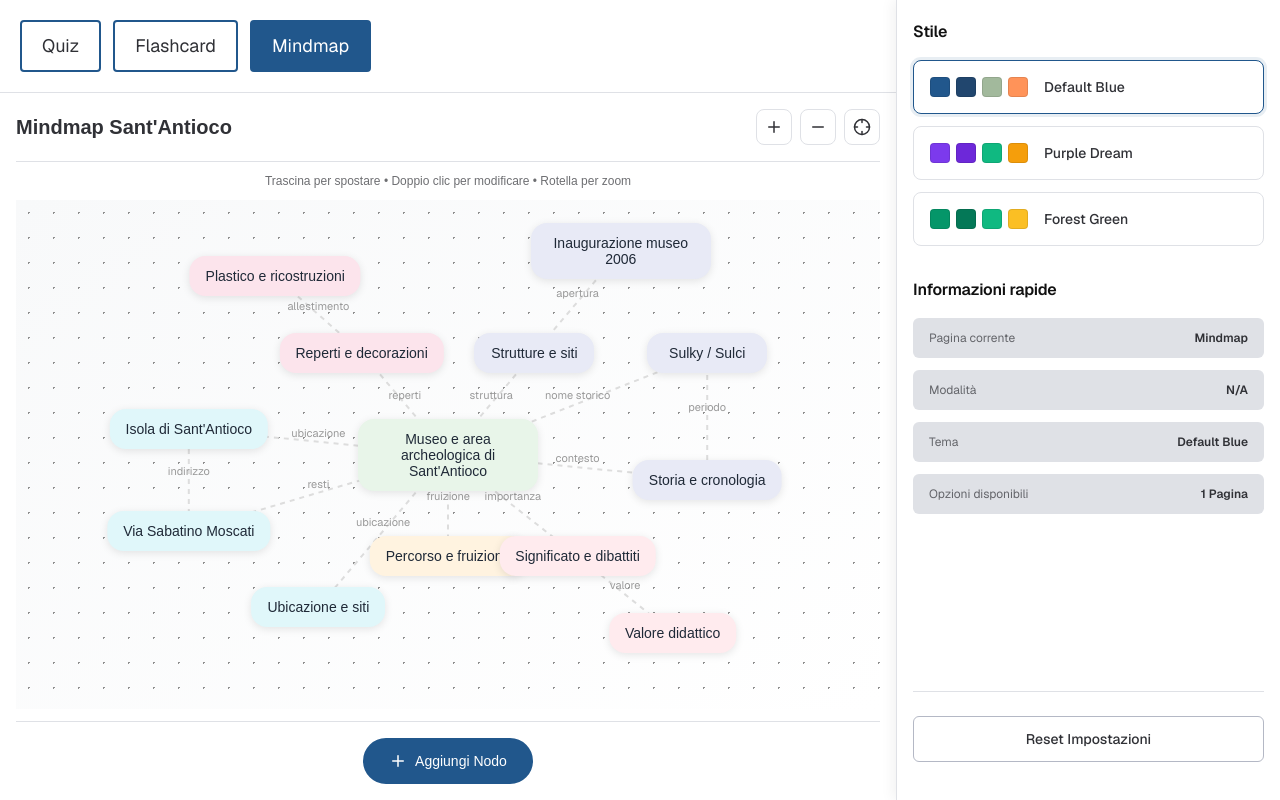
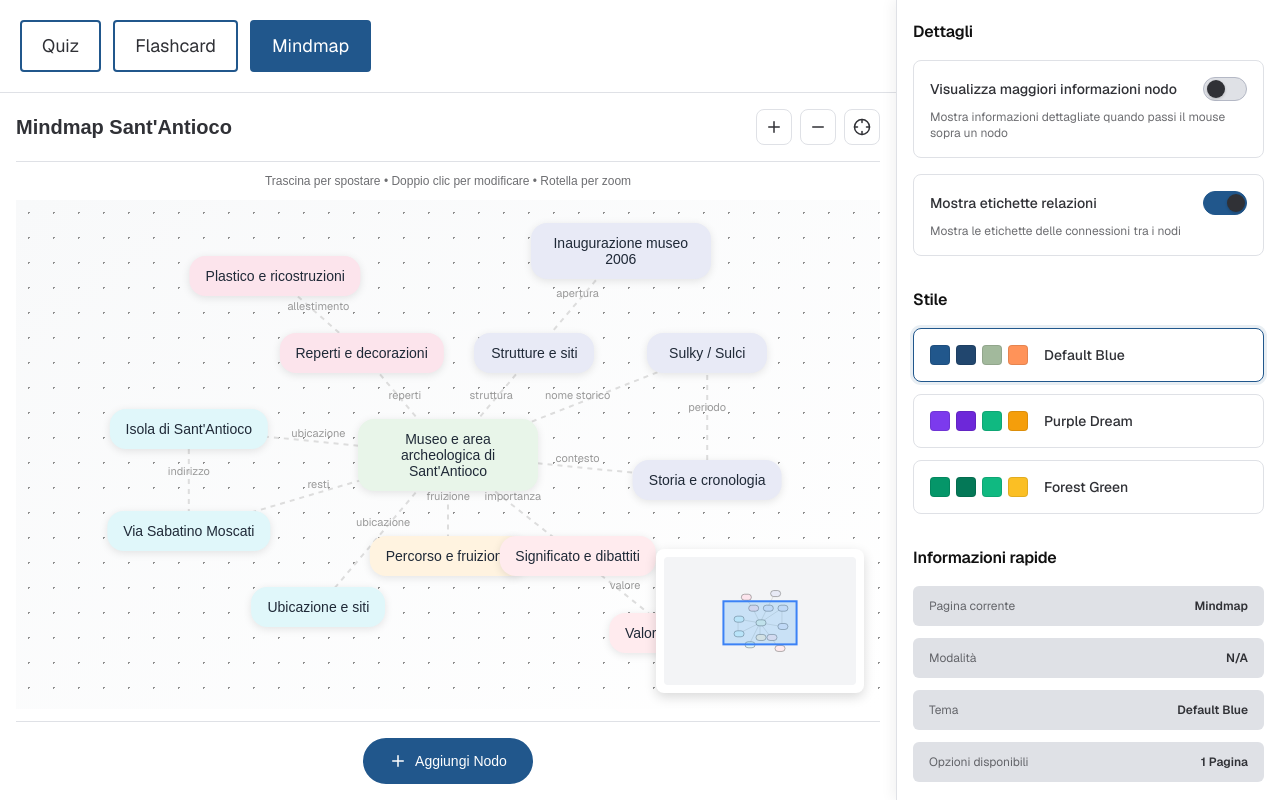
Before and after one commit to memoraiz-ai/demo_widget, a React (Create React App) app: page / in a window 1280 px wide. Both pictures are taken after a click on the button "Mindmap". Built offline with nearby package versions, Linux system fonts and the light colour scheme.

Commit message:
add dettagli for mindmap

```diff
--- a/src/App.js
+++ b/src/App.js
@@ -83,6 +83,8 @@ function App() {
   const [currentTheme, setCurrentTheme] = useState(colorPalettes.default);
   const [timerEnabled, setTimerEnabled] = useState(true);
   const [immediateFeedbackEnabled, setImmediateFeedbackEnabled] = useState(true);
+  const [showNodeDetails, setShowNodeDetails] = useState(false);
+  const [showConnectionLabels, setShowConnectionLabels] = useState(true);
   const flashcardRef = useRef(null);
 const mindmapRef = useRef(null);
 
@@ -126,7 +128,7 @@ const mindmapRef = useRef(null);
     } else if (currentPage === 'flashcard') {
       return <Flashcard ref={flashcardRef} theme={currentTheme} mode={flashcardMode} timerEnabled={timerEnabled} />;
     } else if (currentPage === 'mindmap') {
-      return <Mindmap ref={mindmapRef} theme={currentTheme} />;
+      return <Mindmap ref={mindmapRef} theme={currentTheme} showNodeDetails={showNodeDetails} showConnectionLabels={showConnectionLabels} />;
     }
     return renderQuiz();
   };
@@ -187,6 +189,10 @@ const mindmapRef = useRef(null);
           setTimerEnabled={setTimerEnabled}
           immediateFeedbackEnabled={immediateFeedbackEnabled}
           setImmediateFeedbackEnabled={setImmediateFeedbackEnabled}
+          showNodeDetails={showNodeDetails}
+          setShowNodeDetails={setShowNodeDetails}
+          showConnectionLabels={showConnectionLabels}
+          setShowConnectionLabels={setShowConnectionLabels}
         />
       </div>
     </div>
--- a/src/components/Mindmap/Mindmap.js
+++ b/src/components/Mindmap/Mindmap.js
@@ -1,7 +1,76 @@
 import React, { useState, useRef, useEffect, forwardRef } from 'react';
 import { Plus, Minus, Crosshair } from 'lucide-react';
 
-const MindMap = forwardRef(({ theme }, ref) => {
+// Informazioni locali per ogni nodo
+const nodeInfoData = {
+  1: {
+    title: 'Museo e area archeologica di Sant\'Antioco',
+    description: 'Complesso museale e archeologico',
+    extract: 'Principale sito culturale della Sardegna sud-occidentale che valorizza i reperti dell\'antica città fenicio-punica di Sulky.',
+  },
+  2: {
+    title: 'Isola di Sant\'Antioco',
+    description: 'Isola del sud-ovest della Sardegna',
+    extract: 'Quarta isola italiana per estensione, collegata alla Sardegna da un istmo. Ricca di testimonianze fenicie, puniche e romane.',
+  },
+  3: {
+    title: 'Via Sabatino Moscati',
+    description: 'Indirizzo del museo',
+    extract: 'Via dedicata a Sabatino Moscati, esperto di civiltà fenicia e punica. Ospita l\'ingresso principale del complesso.',
+  },
+  4: {
+    title: 'Ubicazione e siti',
+    description: 'Posizione geografica e siti archeologici',
+    extract: 'Il complesso si trova nel centro storico e include necropoli punica e tophet, uno dei più importanti del Mediterraneo.',
+  },
+  5: {
+    title: 'Storia e cronologia',
+    description: 'Sviluppo storico del sito',
+    extract: 'La storia copre oltre 2500 anni, dalla fondazione fenicia di Sulky (VIII sec. a.C.) all\'epoca bizantina e medievale.',
+  },
+  6: {
+    title: 'Sulky / Sulci',
+    description: 'Antica città fenicio-punica',
+    extract: 'Una delle più importanti città fenicie in Sardegna (VIII sec. a.C.), divenne centro punico e poi città romana.',
+  },
+  7: {
+    title: 'Percorso e fruizione',
+    description: 'Modalità di visita del museo',
+    extract: 'Percorso cronologico e tematico con spazi espositivi al chiuso e aree archeologiche all\'aperto con pannelli didattici.',
+  },
+  8: {
+    title: 'Significato e dibattiti',
+    description: 'Rilevanza culturale e scientifica',
+    extract: 'Sito di grande importanza per lo studio delle civiltà fenicio-puniche, con scoperte sui rituali religiosi e pratiche funerarie.',
+  },
+  9: {
+    title: 'Valore didattico',
+    description: 'Importanza educativa del museo',
+    extract: 'Eccellente risorsa didattica con laboratori e visite guidate per comprendere la storia antica della Sardegna.',
+  },
+  10: {
+    title: 'Reperti e decorazioni',
+    description: 'Collezione archeologica',
+    extract: 'Collezione di ceramiche, gioielli, amuleti e stele funerarie che documentano la vita quotidiana e religiosa antica.',
+  },
+  11: {
+    title: 'Strutture e siti',
+    description: 'Architettura e complessi archeologici',
+    extract: 'Include museo, necropoli ipogea nel tufo, tophet e resti della città romana. Ogni area offre una prospettiva diversa.',
+  },
+  12: {
+    title: 'Plastico e ricostruzioni',
+    description: 'Modelli e rappresentazioni',
+    extract: 'Plastici e ricostruzioni che visualizzano l\'aspetto originale della città e l\'organizzazione urbana di Sulky/Sulci.',
+  },
+  13: {
+    title: 'Inaugurazione museo 2006',
+    description: 'Apertura del museo moderno',
+    extract: 'Rinnovato nel 2006 con allestimento moderno, tecnologie multimediali e percorsi didattici innovativi.',
+  }
+};
+
+const MindMap = forwardRef(({ theme, showNodeDetails, showConnectionLabels }, ref) => {
   const [nodes, setNodes] = useState([
     { id: 1, text: 'Museo e area archeologica di Sant\'Antioco', x: 50, y: 50, color: '#e8f5e9' },
     { id: 2, text: 'Isola di Sant\'Antioco', x: 20, y: 45, color: '#e0f7fa' },
@@ -38,6 +107,7 @@ const MindMap = forwardRef(({ theme }, ref) => {
   const [draggedNode, setDraggedNode] = useState(null);
   const [editingNode, setEditingNode] = useState(null);
   const [selectedNode, setSelectedNode] = useState(null);
+  const [hoveredNode, setHoveredNode] = useState(null);
   const [offset, setOffset] = useState({ x: 0, y: 0 });
   const [zoom, setZoom] = useState(1);
   const [pan, setPan] = useState({ x: 0, y: 0 });
@@ -285,6 +355,20 @@ const MindMap = forwardRef(({ theme }, ref) => {
     return () => window.removeEventListener('resize', handleResize);
   }, []);
 
+  // Listener per lo zoom con la rotella
+  useEffect(() => {
+    const canvas = canvasRef.current;
+    if (!canvas) return;
+
+    const wheelHandler = (e) => {
+      e.preventDefault();
+      handleWheel(e);
+    };
+
+    canvas.addEventListener('wheel', wheelHandler, { passive: false });
+    return () => canvas.removeEventListener('wheel', wheelHandler);
+  }, [zoom, pan]); // Dipendenze necessarie per handleWheel
+
   const getNodeCenter = (nodeId) => {
     const node = nodes.find(n => n.id === nodeId);
     if (!canvasRef.current) return { x: 0, y: 0 };
@@ -321,7 +405,6 @@ const MindMap = forwardRef(({ theme }, ref) => {
           ref={canvasRef}
           className="mindmap-canvas-fullpage"
           onMouseDown={handleCanvasMouseDown}
-          onWheel={handleWheel}
           style={{
             overflow: 'hidden',
             position: 'relative'
@@ -381,6 +464,7 @@ const MindMap = forwardRef(({ theme }, ref) => {
                       strokeDasharray="5,5"
                       markerEnd="url(#arrowhead)"
                     />
+                    {showConnectionLabels && (
                       <text
                         x={midX}
                         y={midY - 5}
@@ -391,6 +475,7 @@ const MindMap = forwardRef(({ theme }, ref) => {
                       >
                         {conn.label}
                       </text>
+                    )}
                   </g>
                 );
               })}
@@ -427,7 +512,8 @@ const MindMap = forwardRef(({ theme }, ref) => {
                       : '0 0.125rem 0.5rem rgba(0, 0, 0, 0.1)',
                     cursor: 'move',
                     userSelect: 'none',
-                    transition: 'box-shadow 0.2s ease'
+                    transition: 'box-shadow 0.2s ease',
+                    zIndex: hoveredNode === node.id ? 10000 : 1
                   }}
                   onClick={(e) => {
                     if (!draggedNode && editingNode !== node.id) {
@@ -435,6 +521,8 @@ const MindMap = forwardRef(({ theme }, ref) => {
                       setSelectedNode(selectedNode === node.id ? null : node.id);
                     }
                   }}
+                  onMouseEnter={() => setHoveredNode(node.id)}
+                  onMouseLeave={() => setHoveredNode(null)}
                   onMouseDown={(e) => handleMouseDown(e, node.id)}
                   onDoubleClick={(e) => {
                     e.stopPropagation();
@@ -500,6 +588,76 @@ const MindMap = forwardRef(({ theme }, ref) => {
                       overflowWrap: 'break-word'
                     }}>
                       {node.text}
+                    </div>
+                  )}
+
+                  {/* Tooltip informazioni - attaccato al nodo */}
+                  {showNodeDetails && hoveredNode === node.id && nodeInfoData[node.id] && (
+                    <div
+                      style={{
+                        position: 'absolute',
+                        left: '50%',
+                        top: '100%',
+                        transform: 'translateX(-50%)',
+                        marginTop: '0.5rem',
+                        minWidth: '18rem',
+                        maxWidth: '25rem',
+                        padding: '1rem',
+                        background: node.color,
+                        borderRadius: '0.75rem',
+                        boxShadow: '0 0.5rem 1.5rem rgba(0, 0, 0, 0.2)',
+                        zIndex: 10000,
+                        fontSize: '0.8rem',
+                        color: '#333',
+                        pointerEvents: 'none',
+                        border: '2px solid ' + node.color,
+                        animation: 'tooltipFadeIn 0.3s ease-out',
+                        opacity: 1
+                      }}
+                    >
+                      <style>
+                        {`
+                          @keyframes tooltipFadeIn {
+                            from {
+                              opacity: 0;
+                                transform: translateX(-50%) translateY(-10px);
+                            }
+                            to {
+                              opacity: 1;
+                              transform: translateX(-50%) translateY(0);
+                            }
+                          }
+                        `}
+                      </style>
+                      <div style={{
+                        fontWeight: 'bold',
+                        marginBottom: '0.75rem',
+                        color: '#1976d2',
+                        fontSize: '1rem',
+                        borderBottom: '2px solid rgba(0,0,0,0.1)',
+                        paddingBottom: '0.5rem'
+                      }}>
+                        {nodeInfoData[node.id].title}
+                      </div>
+
+                      {nodeInfoData[node.id].description && (
+                        <div style={{
+                          marginBottom: '0.5rem',
+                          fontStyle: 'italic',
+                          color: '#555',
+                          fontSize: '0.85rem'
+                        }}>
+                          {nodeInfoData[node.id].description}
+                        </div>
+                      )}
+
+                      <div style={{
+                        color: '#666',
+                        lineHeight: '1.5',
+                        textAlign: 'justify'
+                      }}>
+                        {nodeInfoData[node.id].extract}
+                      </div>
                     </div>
                   )}
 
@@ -573,8 +731,8 @@ const MindMap = forwardRef(({ theme }, ref) => {
               })}
             </div>
           </div>
-{/*
-          {/* Minimappa }
+
+          {/* Minimappa */}
           <div style={{
             position: 'absolute',
             bottom: '1rem',
@@ -640,7 +798,6 @@ const MindMap = forwardRef(({ theme }, ref) => {
 
                   return (
                     <>
-                      {/* Connessioni }
                       {connections.map((conn, idx) => {
                         const from = nodes.find(n => n.id === conn.from);
                         const to = nodes.find(n => n.id === conn.to);
@@ -659,7 +816,6 @@ const MindMap = forwardRef(({ theme }, ref) => {
                         );
                       })}
 
-                      {/* Nodi come rettangoli }
                       {nodes.map(node => (
                         <rect
                           key={node.id}
@@ -675,7 +831,6 @@ const MindMap = forwardRef(({ theme }, ref) => {
                         />
                       ))}
 
-                      {/* Viewport }
                       <rect
                         x={offsetX + (viewportLeft - minX) * scale}
                         y={offsetY + (viewportTop - minY) * scale}
@@ -692,7 +847,7 @@ const MindMap = forwardRef(({ theme }, ref) => {
               </svg>
             </div>
           </div>
-          */}
+
         </div>
 
         <div className="mindmap-actions">
--- a/src/components/SidePanel/SidePanel.js
+++ b/src/components/SidePanel/SidePanel.js
@@ -1,7 +1,25 @@
 import React from 'react';
 import '../../styles/SidePanel.css';
 
-const SidePanel = ({ currentPage, quizType, setQuizType, colorPalette, setColorPalette, colorPalettes, timerEnabled, setTimerEnabled, immediateFeedbackEnabled, setImmediateFeedbackEnabled, flashcardMode, setFlashcardMode, onShuffle }) => {
+const SidePanel = ({
+  currentPage,
+  quizType,
+  setQuizType,
+  colorPalette,
+  setColorPalette,
+  colorPalettes,
+  timerEnabled,
+  setTimerEnabled,
+  immediateFeedbackEnabled,
+  setImmediateFeedbackEnabled,
+  flashcardMode,
+  setFlashcardMode,
+  onShuffle,
+  showNodeDetails,
+  setShowNodeDetails,
+  showConnectionLabels,
+  setShowConnectionLabels
+}) => {
   const quizTypes = [
     { id: 'single', name: 'Risposta Singola', icon: '🔘', description: 'Scegli un\'opzione corretta' },
     { id: 'multi', name: 'Risposta Multipla', icon: '☑️', description: 'Seleziona tutte le opzioni corrette' },
@@ -140,6 +158,50 @@ const SidePanel = ({ currentPage, quizType, setQuizType, colorPalette, setColorP
               </div>
             </div>
           </div>
+        ) : currentPage === 'mindmap' ? (
+          <div className="sidepanel-section">
+            <h3 className="section-title">Dettagli</h3>
+            <div className="details">
+              <div className="detail-item">
+                <div className="detail-header">
+                  <span className="detail-title">Visualizza maggiori informazioni nodo</span>
+                  <div className="toggle-switch">
+                    <input
+                      type="checkbox"
+                      id="node-details-toggle"
+                      checked={showNodeDetails}
+                      onChange={(e) => setShowNodeDetails(e.target.checked)}
+                    />
+                    <label htmlFor="node-details-toggle" className="toggle-label">
+                      <span className="toggle-slider"></span>
+                    </label>
+                  </div>
+                </div>
+                <p className="detail-description">
+                  Mostra informazioni dettagliate quando passi il mouse sopra un nodo
+                </p>
+              </div>
+              <div className="detail-item">
+                <div className="detail-header">
+                  <span className="detail-title">Mostra etichette relazioni</span>
+                  <div className="toggle-switch">
+                    <input
+                      type="checkbox"
+                      id="connection-labels-toggle"
+                      checked={showConnectionLabels}
+                      onChange={(e) => setShowConnectionLabels(e.target.checked)}
+                    />
+                    <label htmlFor="connection-labels-toggle" className="toggle-label">
+                      <span className="toggle-slider"></span>
+                    </label>
+                  </div>
+                </div>
+                <p className="detail-description">
+                  Mostra le etichette delle connessioni tra i nodi
+                </p>
+              </div>
+            </div>
+          </div>
         ) : null}
 
         <div className="sidepanel-section">
```
Lines whose indentation alone changed are shown as unchanged.
